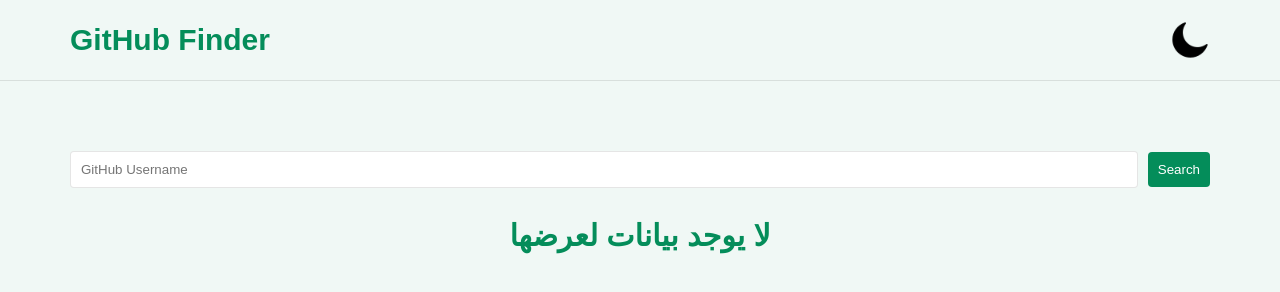
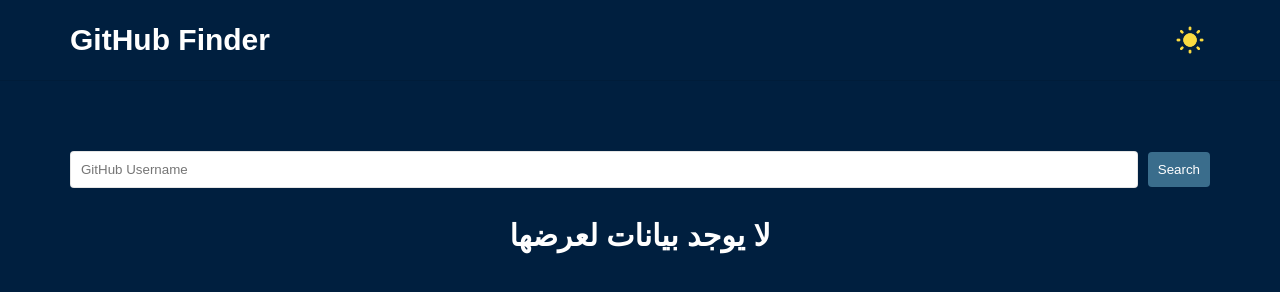
Before and after one commit to mahmoud-abuyoussef/GitHub_Finder, a plain HTML site: page index.html in a window 1280 px wide. Both pictures are taken after a click on the picture 1190 px from the left and 40 px from the top of the page. Drawn offline with Linux system fonts and the light colour scheme.

Commit message:
Add: Dark & Light Mode

```diff
--- a/assets/scripts/main.js
+++ b/assets/scripts/main.js
@@ -0,0 +1,9 @@
+document.getElementById("toggle-theme").onclick = () => {
+  if (document.body.classList.contains("dark-theme")) {
+    document.body.classList.remove("dark-theme");
+    document.getElementById("toggle-theme").src = "assets/icons/dark.webp";
+  } else {
+    document.body.classList.add("dark-theme");
+    document.getElementById("toggle-theme").src = "assets/icons/light.webp";
+  }
+};
--- a/assets/styles/main.css
+++ b/assets/styles/main.css
@@ -11,6 +11,11 @@
 body {
   font-family: Arial, "Helvetica Neue", Helvetica, sans-serif;
   background-color: var(--bg-color);
+}
+.dark-theme {
+  --text-color: white;
+  --btn-color: #3a6d8c;
+  --bg-color: #001f3f;
 }
 .container {
   padding: 0 15px;
--- a/index.html
+++ b/index.html
@@ -11,7 +11,7 @@
     <header>
       <div class="container">
         <a href="index.html">GitHub Finder</a>
-        <img src="assets/icons/dark.webp" alt="Switch To Dark Mode or Light Mode " />
+        <img src="assets/icons/dark.webp" id="toggle-theme" alt="Switch To Dark Mode or Light Mode " />
       </div>
     </header>
     <section>
@@ -25,5 +25,6 @@
         </div>
       </div>
     </section>
+    <script src="assets/scripts/main.js"></script>
   </body>
 </html>
```
